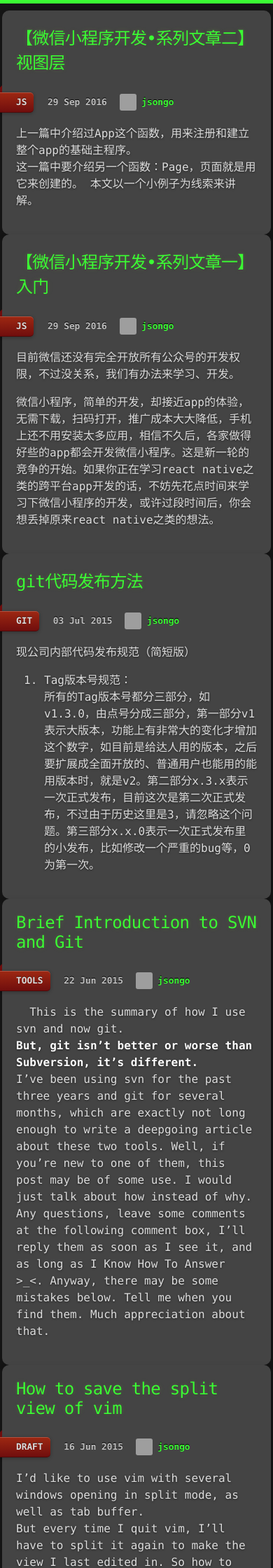
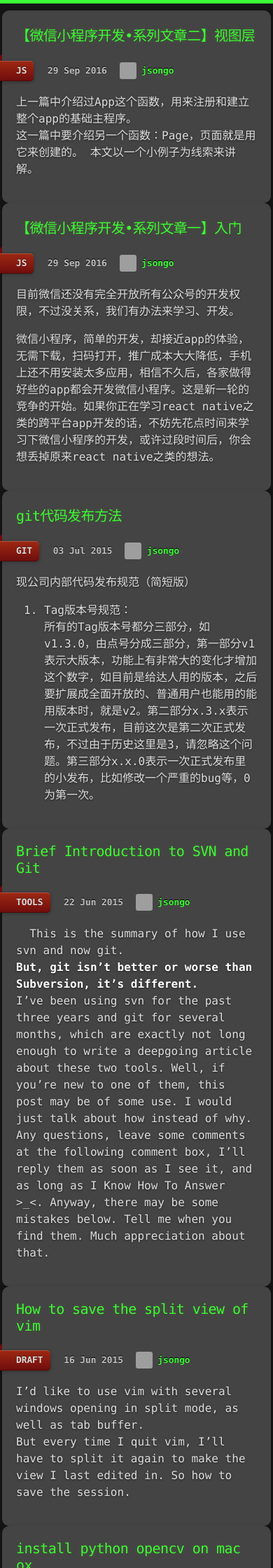
Before and after one commit to jsongo/jsongo.github.io, a Jekyll site: the page built from index.html, in a window 390 px wide. Shown: the top 2240 px of the page at 70% size. Built offline with Jekyll 4.4.1, drawn with Linux system fonts in a browser that asks for light colours; the list of posts is cut into pages by our own code; comment, search, counter and statistics services are not loaded; grey boxes are pictures that could not be loaded.

Commit message:
Update _style.scss

```diff
--- a/_sass/_style.scss
+++ b/_sass/_style.scss
@@ -1044,6 +1044,9 @@
     padding-left: 39px !important;
     border-radius: 5px !important;
   }
+  article h2 {
+    font-size: 20px;
+  }
 }
 
 
```
